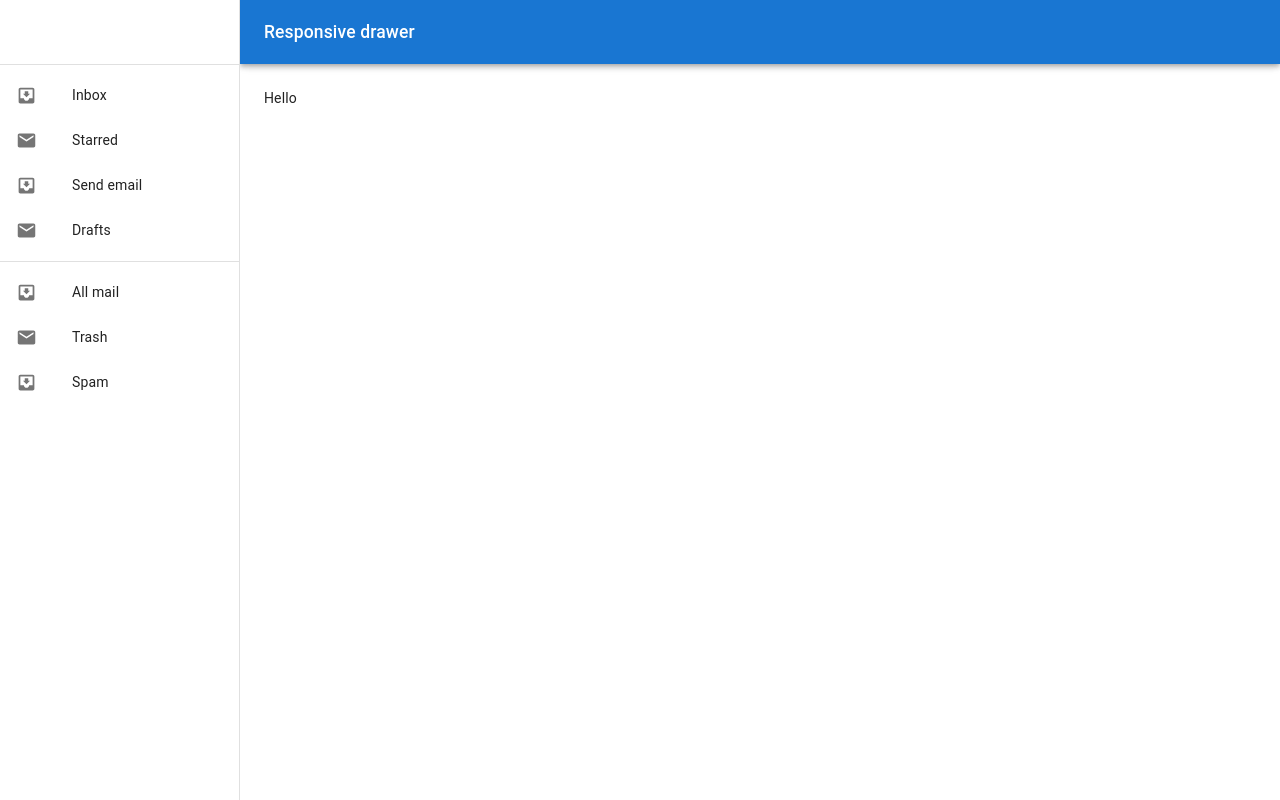
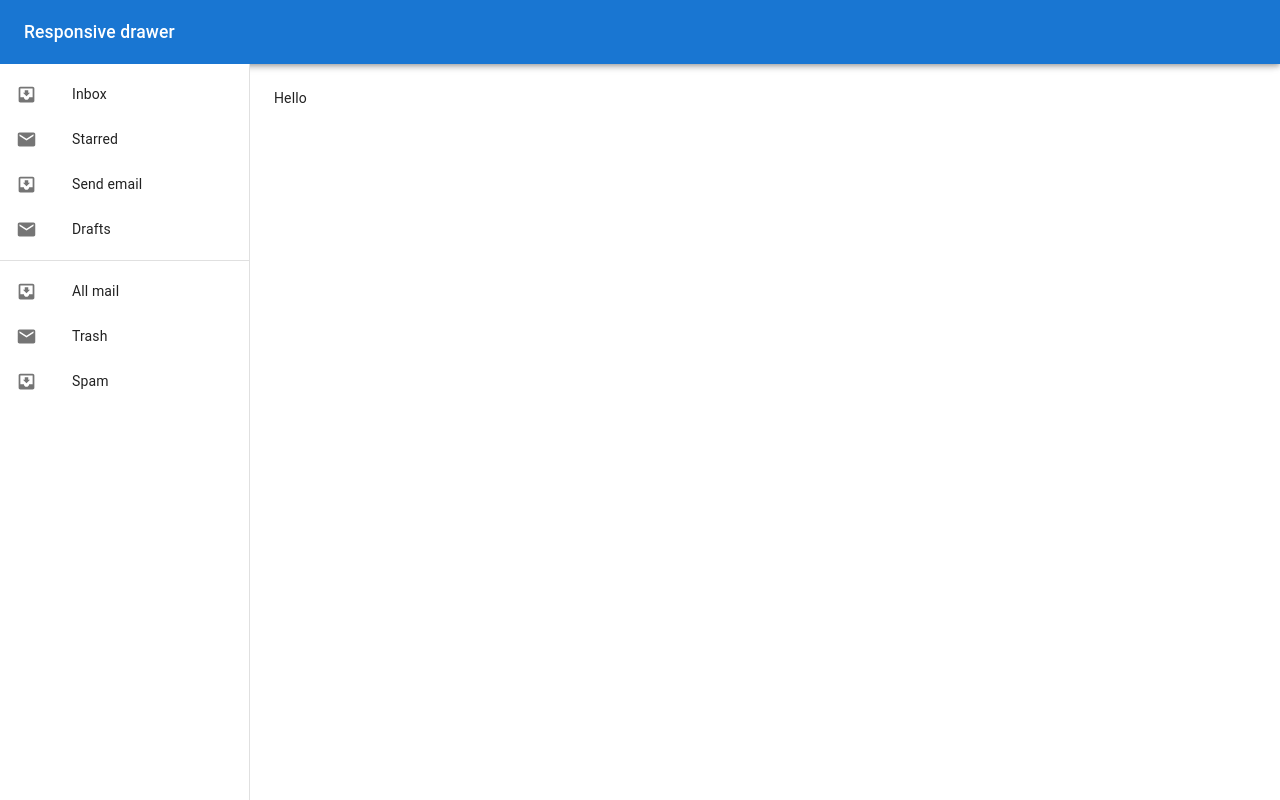
Before and after one commit to veccv/food-planner-ui, a Next.js app: page / in a window 1280 px wide. Built offline with nearby package versions, Linux system fonts and the light colour scheme.

Commit message:
Added MainDrawer

```diff
--- /dev/null
+++ b/components/ui/MainDrawer.tsx
@@ -0,0 +1,57 @@
+import React from "react";
+import Divider from "@mui/material/Divider";
+import List from "@mui/material/List";
+import ListItem from "@mui/material/ListItem";
+import ListItemButton from "@mui/material/ListItemButton";
+import ListItemIcon from "@mui/material/ListItemIcon";
+import InboxIcon from "@mui/icons-material/MoveToInbox";
+import MailIcon from "@mui/icons-material/Mail";
+import ListItemText from "@mui/material/ListItemText";
+import Drawer from "@mui/material/Drawer";
+
+const MainDrawer: React.FC = () => {
+  return (
+    <Drawer
+      variant="permanent"
+      sx={{
+        display: { xs: "none", sm: "block" },
+        "& .MuiDrawer-paper": {
+          boxSizing: "border-box",
+          width: 250,
+            mt: 8,
+        },
+      }}
+      open
+    >
+      <div>
+        <List>
+          {["Inbox", "Starred", "Send email", "Drafts"].map((text, index) => (
+            <ListItem key={text} disablePadding>
+              <ListItemButton>
+                <ListItemIcon>
+                  {index % 2 === 0 ? <InboxIcon /> : <MailIcon />}
+                </ListItemIcon>
+                <ListItemText primary={text} />
+              </ListItemButton>
+            </ListItem>
+          ))}
+        </List>
+        <Divider />
+        <List>
+          {["All mail", "Trash", "Spam"].map((text, index) => (
+            <ListItem key={text} disablePadding>
+              <ListItemButton>
+                <ListItemIcon>
+                  {index % 2 === 0 ? <InboxIcon /> : <MailIcon />}
+                </ListItemIcon>
+                <ListItemText primary={text} />
+              </ListItemButton>
+            </ListItem>
+          ))}
+        </List>
+      </div>
+    </Drawer>
+  );
+};
+
+export default MainDrawer;
--- a/components/ui/MainGrid.tsx
+++ b/components/ui/MainGrid.tsx
@@ -2,63 +2,22 @@ import * as React from "react";
 import AppBar from "@mui/material/AppBar";
 import Box from "@mui/material/Box";
 import CssBaseline from "@mui/material/CssBaseline";
-import Divider from "@mui/material/Divider";
-import Drawer from "@mui/material/Drawer";
 import IconButton from "@mui/material/IconButton";
-import InboxIcon from "@mui/icons-material/MoveToInbox";
-import List from "@mui/material/List";
-import ListItem from "@mui/material/ListItem";
-import ListItemButton from "@mui/material/ListItemButton";
-import ListItemIcon from "@mui/material/ListItemIcon";
-import ListItemText from "@mui/material/ListItemText";
-import MailIcon from "@mui/icons-material/Mail";
 import MenuIcon from "@mui/icons-material/Menu";
 import Toolbar from "@mui/material/Toolbar";
 import Typography from "@mui/material/Typography";
 import { AppProps } from "next/app";
+import MainDrawer from "@/components/ui/MainDrawer";
 
-const MainGrid: React.FC<{ Component: any, pageProps: AppProps }> = ({
+const MainGrid: React.FC<{ Component: any; pageProps: AppProps }> = ({
   Component,
   pageProps,
 }) => {
-  const drawerWidth = 240;
   const [mobileOpen, setMobileOpen] = React.useState(false);
 
   const handleDrawerToggle = () => {
     setMobileOpen(!mobileOpen);
   };
-
-  const drawer = (
-    <div>
-      <Toolbar />
-      <Divider />
-      <List>
-        {["Inbox", "Starred", "Send email", "Drafts"].map((text, index) => (
-          <ListItem key={text} disablePadding>
-            <ListItemButton>
-              <ListItemIcon>
-                {index % 2 === 0 ? <InboxIcon /> : <MailIcon />}
-              </ListItemIcon>
-              <ListItemText primary={text} />
-            </ListItemButton>
-          </ListItem>
-        ))}
-      </List>
-      <Divider />
-      <List>
-        {["All mail", "Trash", "Spam"].map((text, index) => (
-          <ListItem key={text} disablePadding>
-            <ListItemButton>
-              <ListItemIcon>
-                {index % 2 === 0 ? <InboxIcon /> : <MailIcon />}
-              </ListItemIcon>
-              <ListItemText primary={text} />
-            </ListItemButton>
-          </ListItem>
-        ))}
-      </List>
-    </div>
-  );
 
   return (
     <Box sx={{ display: "flex" }}>
@@ -66,8 +25,7 @@ const MainGrid: React.FC<{ Component: any, pageProps: AppProps }> = ({
       <AppBar
         position="fixed"
         sx={{
-          width: { sm: `calc(100% - ${drawerWidth}px)` },
-          ml: { sm: `${drawerWidth}px` },
+          ml: { sm: `${250}px` },
         }}
       >
         <Toolbar>
@@ -87,47 +45,17 @@ const MainGrid: React.FC<{ Component: any, pageProps: AppProps }> = ({
       </AppBar>
       <Box
         component="nav"
-        sx={{ width: { sm: drawerWidth }, flexShrink: { sm: 0 } }}
+        sx={{ width: { sm: 250 }, flexShrink: { sm: 0 } }}
         aria-label="mailbox folders"
       >
-        {/* The implementation can be swapped with js to avoid SEO duplication of links. */}
-        <Drawer
-          variant="temporary"
-          open={mobileOpen}
-          onClose={handleDrawerToggle}
-          ModalProps={{
-            keepMounted: true, // Better open performance on mobile.
-          }}
-          sx={{
-            display: { xs: "block", sm: "none" },
-            "& .MuiDrawer-paper": {
-              boxSizing: "border-box",
-              width: drawerWidth,
-            },
-          }}
-        >
-          {drawer}
-        </Drawer>
-        <Drawer
-          variant="permanent"
-          sx={{
-            display: { xs: "none", sm: "block" },
-            "& .MuiDrawer-paper": {
-              boxSizing: "border-box",
-              width: drawerWidth,
-            },
-          }}
-          open
-        >
-          {drawer}
-        </Drawer>
+        <MainDrawer />
       </Box>
       <Box
         component="main"
         sx={{
           flexGrow: 1,
           p: 3,
-          width: { sm: `calc(100% - ${drawerWidth}px)` },
+          width: { sm: `calc(100% - ${250}px)` },
         }}
       >
         <Toolbar />
```
